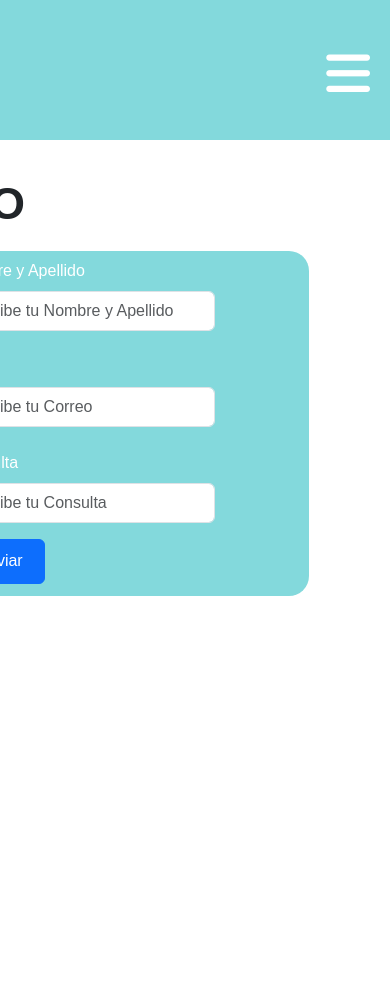
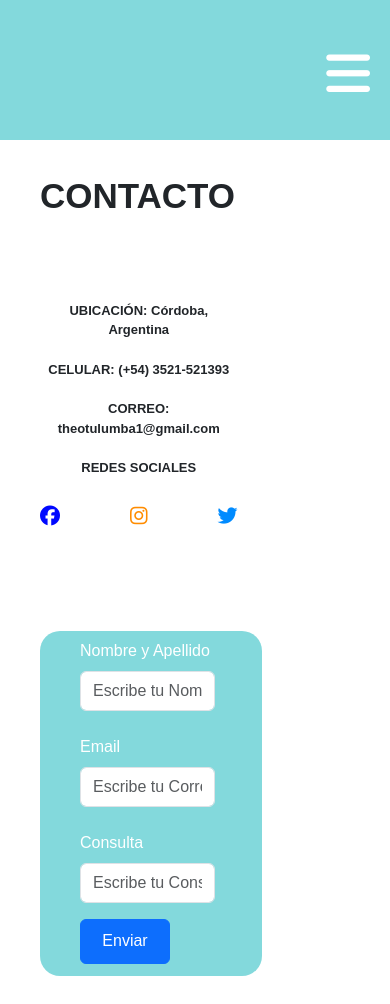
Before and after one commit to TheoMateAndina/portafolio, a website: page pages/contacto.html in a window 390 px wide. Before the commit the page ends 844 px from the top, so only its background shows below. Drawn offline with nearby package versions, Linux system fonts and the light colour scheme.

Commit message:
web casi lista

```diff
--- a/index.html
+++ b/index.html
@@ -11,6 +11,8 @@
 	<link rel="icon" href="">
 	<link href="https://cdnjs.cloudflare.com/ajax/libs/font-awesome/5.13.0/css/all.min.css" rel="stylesheet">
     <script src="https://kit.fontawesome.com/74bf89fb0c.js" crossorigin="anonymous"></script>
+    <script async src="https://pagead2.googlesyndication.com/pagead/js/adsbygoogle.js?client=ca-pub-8693006062305292"
+     crossorigin="anonymous"></script>
 	<title>INICIO | THEO</title>
 </head>
 <body>
--- a/pages/contacto.html
+++ b/pages/contacto.html
@@ -11,6 +11,8 @@
 	<link rel="icon" href="">
 	<link href="https://cdnjs.cloudflare.com/ajax/libs/font-awesome/5.13.0/css/all.min.css" rel="stylesheet">
     <script src="https://kit.fontawesome.com/74bf89fb0c.js" crossorigin="anonymous"></script>
+    <script async src="https://pagead2.googlesyndication.com/pagead/js/adsbygoogle.js?client=ca-pub-8693006062305292"
+     crossorigin="anonymous"></script>
 	<title>CONTACTO | THEO</title>
 </head>
 <body>
--- a/scss/estilo.scss
+++ b/scss/estilo.scss
@@ -63,6 +63,10 @@ li a.active, li a:hover{
 
 #check {
     display: none;
+}
+
+hr {
+	display: none;
 }
 
 .fototheo {
@@ -284,6 +288,9 @@ li a.active, li a:hover{
 	.desarrollo {
 		width: 25%;
 	}
+	.imadesarrollo {
+		display: none;
+	}
 }
 
 @media (max-width: 975px) {
@@ -331,6 +338,7 @@ li a.active, li a:hover{
 
 	nav ul li {
 	margin: 50px 0px;
+	margin-left: 40px;
 	line-height:30px;
 	}
 
@@ -345,6 +353,10 @@ li a.active, li a:hover{
 
 	#check:checked~ul {
 	right: -50px;
+	border-style: none;
+	border-top-style: solid;
+	border-top-color: cadetblue;
+	border-top-width: 2px;
 	}
 
 	#check:checked~.ulesito {
@@ -365,6 +377,55 @@ li a.active, li a:hover{
 	}
 	.web {
 		margin-right: 120px;
+	}
+}
+
+@media (max-width: 880px) {
+	.cajon-contact {
+		display: grid;
+		grid-template-columns: auto;
+		justify-content: flex-start;
+		margin-left: 40px;
+	}
+	.contact {
+		margin-left: 55px;
+	}
+	.caja-redes {
+		margin-top: 20px;
+		margin-left: 40px;
+	}
+	.cajondeformulario {
+		margin-top: 100px;
+		margin-left: 30px;
+		width: 58%;
+	}
+	.mis-contact {
+		display: flex;
+		flex-flow: row wrap;
+		justify-content: flex-start;
+		margin-left: 40px;
+	}
+	.ubic {
+		margin-bottom: 20px;
+		margin-right: 105px;
+	}
+	.celu {
+		margin-bottom: 20px;
+		margin-right: 105px;
+	}
+	.correo {
+		margin-bottom: 20px;
+		margin-right: 105px;
+	}
+	.redes {
+		margin-right: 105px;
+	}
+	.logoti {
+		margin-top: 15px;
+		margin-right: 105px;
+	}
+	.mb-3 {
+		width: 250px;
 	}
 }
 
@@ -441,6 +502,36 @@ li a.active, li a:hover{
 	}
 }
 
+@media (max-width: 565px) {
+	.cajon-contact {
+		width: 150px;
+		margin-right: 100px;
+	}
+	.caja-redes {
+	  margin-left: 0px;
+	}
+	.cajondeformulario {
+		margin-left: 0px;
+	}
+	.mb-3 {
+		width: 175px;
+	}
+	.mis-contact {
+		width: 250px;
+	}
+	.contact {
+		font-size: 35px;
+		text-align: left;
+		margin-left: 0px;
+	}
+	.caja-redes h3 {
+		font-size: 13px;
+	}
+	.logoti a {
+		font-size: 20px;
+	}
+}
+
 @media (max-width: 500px) {
 	.fototheo{
 		display: flex;
@@ -500,3 +591,20 @@ li a.active, li a:hover{
 		font-size: 35px;
 	}
 }
+
+@media (max-width: 360px) {
+	.cajon-contact {
+		width: 1%;
+		margin-left: -45px;
+	}
+	.cajondeformulario {
+		width: 215px;
+		margin-left: 75px;
+	}
+  .caja-redes {
+  	width: 250px;
+  	margin-left: 75px;
+  	padding: 0px;
+  	margin-right: 150px;
+  }
+}
```
Also changed, not shown: pages/proyectos.html (+2 -0 lines), css/estilo.css. Lines whose indentation alone changed are shown as unchanged.
